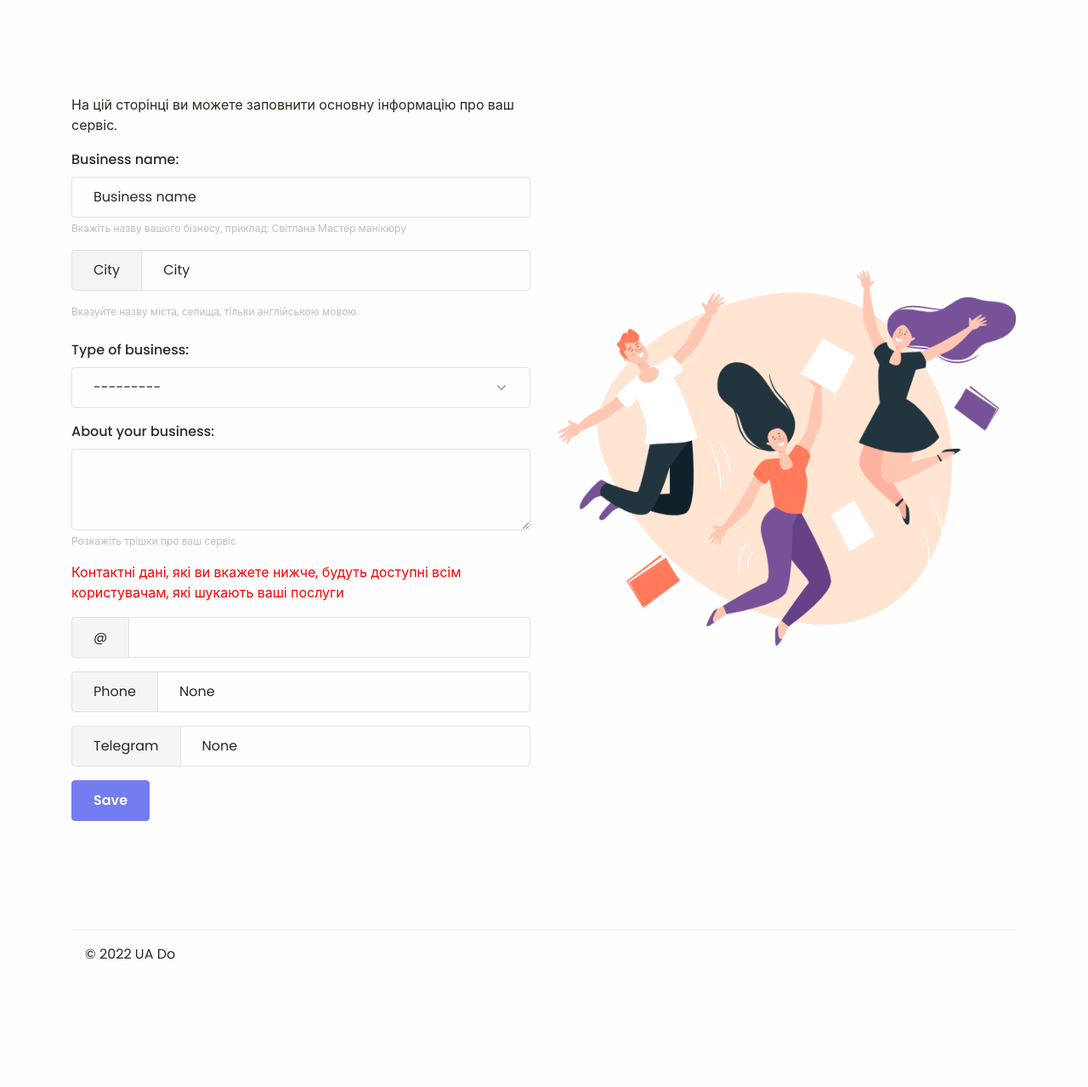
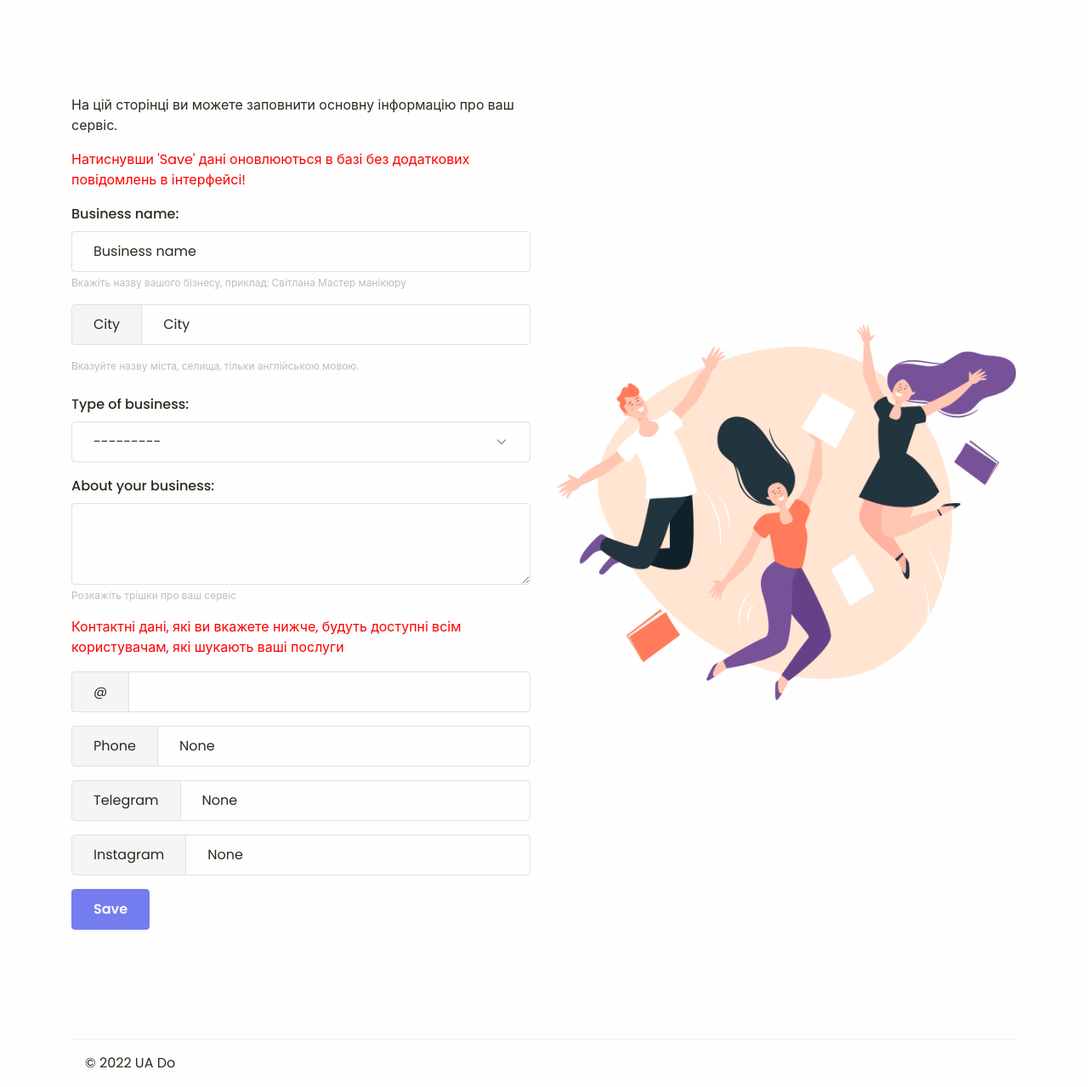
Before and after one commit to Vadym-git/beauty_bot, a Django app: template website/templates/website/account.html in a window 1280 px wide. Shown: the part 80-1359 px from the top of the page at 85% size. Before the commit the page ends 1209 px from the top, so only its background shows below. Run offline with Django 4.2, Linux system fonts and the light colour scheme; the template is opened without the code that fills it: values that come from a table or form of the project are taken from there, others are empty; data comes from the database, SQL or seed files in the repository; some libraries are stand-ins or nearby versions; some web fonts are replaced.

Commit message:
some update with description

```diff
--- a/beauty/models.py
+++ b/beauty/models.py
@@ -53,6 +53,7 @@ class Business(models.Model):
     email = models.EmailField(default='', blank=True, null=True)
     phone = models.CharField(blank=True, null=True, max_length=16)
     telegram = models.CharField(blank=True, null=True, max_length=24)
+    insta = models.CharField(blank=True, null=True, max_length=24)
 
     def __str__(self):
         return self.name
--- a/website/templates/website/account.html
+++ b/website/templates/website/account.html
@@ -10,6 +10,7 @@
             <div class="col-md-6 text-md-start text-center py-6">
                 <div>
                     <p>На цій сторінці ви можете заповнити основну інформацію про ваш сервіс.</p>
+                    <p style="color: red">Натиснувши 'Save' дані оновлюються в базі без додаткових повідомлень в інтерфейсі!</p>
                 </div>
                 <form action="{% url 'account' %}" method="post">
                     <div class="mb-3">
@@ -61,6 +62,11 @@
                         <input name="{{ service_data.telegram.name }}" type="text" class="form-control"
                                value="{{ service_data.telegram.value }}">
                     </div>
+                    <div class="input-group mb-3">
+                        <span class="input-group-text">Instagram</span>
+                        <input name="{{ service_data.insta.name }}" type="text" class="form-control"
+                               value="{{ service_data.insta.value }}">
+                    </div>
                     {% csrf_token %}
                     <button type="submit" class="btn btn-primary">Save</button>
                 </form>
--- a/website/views.py
+++ b/website/views.py
@@ -46,7 +46,7 @@ def user_account(request):
         return HttpResponseRedirect(reverse(login_view))
     account_object = Business.objects.get(owner=request.user.id)
     if request.POST:
-        form = BusinessForm(request.POST, instance=account_object)
+        form = BusinessForm(request.POST)
         if form.is_valid():
             name = form.cleaned_data['name'].lower()
             city = form.cleaned_data['city'].lower()
@@ -55,7 +55,7 @@ def user_account(request):
             account_object.save()
             return HttpResponseRedirect(reverse(user_account))
     return render(request, 'website/account.html',
-                  context={'service_data': BusinessForm(instance=account_object), 'error': 'error'})
+                  context={'service_data': BusinessForm(instance=account_object)})
 
 
 def registration_view(request):
```
Also changed, not shown: beauty/migrations/0009_business_insta.py (added), 2 other files.
